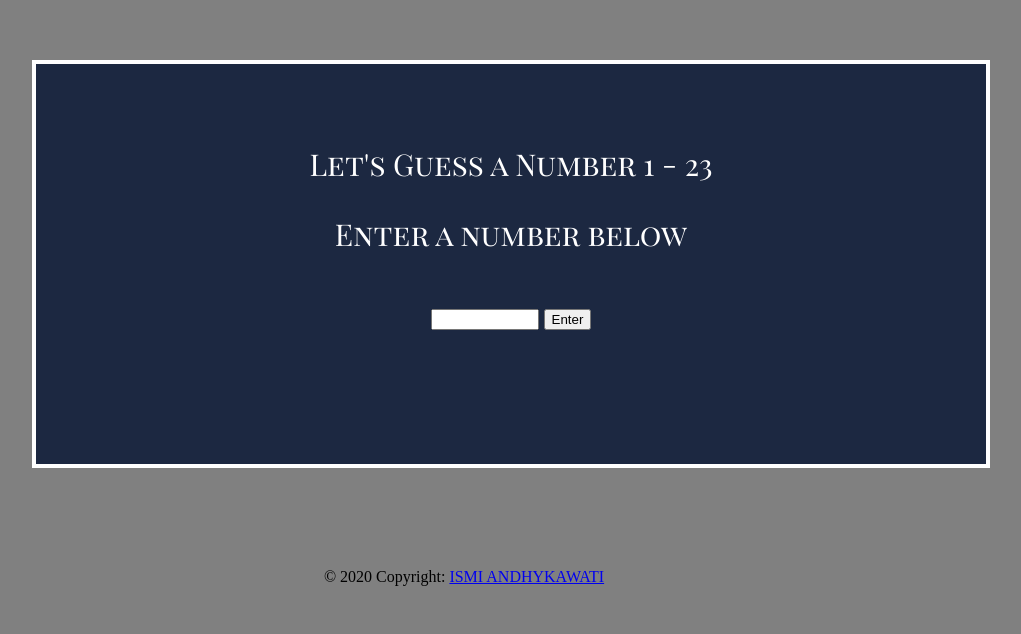
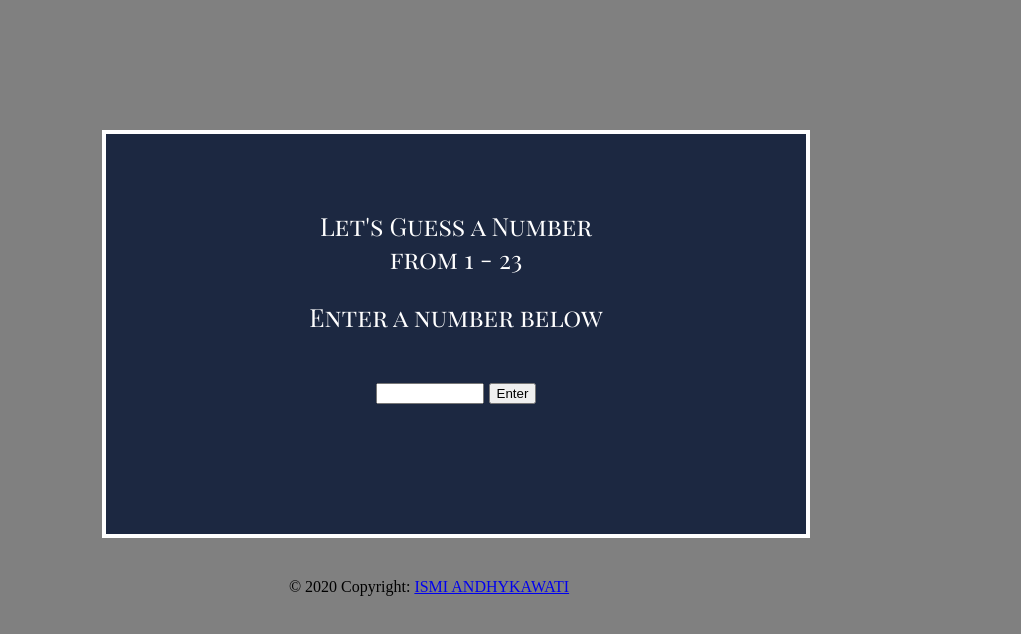
Before and after one commit to 180485/guessing-games, a plain HTML site: page index.html in a window 1280 px wide. Shown: the part 140-774 px from the top of the page, without its empty margins (176-1197 px from the left). Drawn offline with Linux system fonts and the light colour scheme.

Commit message:
adding some padding on copyright

```diff
--- a/index.html
+++ b/index.html
@@ -13,7 +13,7 @@
 </head>
 <body>
     <div class="container">
-        <p> Let's Guess a Number 1 - 23  </p>
+        <p> Let's Guess a Number  <br> from 1 - 23  </p>
         <p id="outputtext">Enter a number below</p>
         <input type="text" id="input"><button id="btn">Enter</button>
     </div>
--- a/style.css
+++ b/style.css
@@ -8,9 +8,9 @@ body {
     background-color :#1c2841;
     border:4px solid white;
     height: 300px;
-    width: 850px;
+    width: 600px;
     text-align: center;
-    margin:200px;
+    margin:270px;
     padding: 50px;
 
 
@@ -18,7 +18,7 @@ body {
 
 p{
     color:white;
-    font-size: 30px;
+    font-size: 25px;
     font-family: 'Playfair Display SC', serif;
 }
 #input{
@@ -32,5 +32,7 @@ p{
 
 .footer{
     text-align: center;
-    margin-top:-100px;
+    margin-top:-230px;
+    padding-right: 70px;
+
 }
```
